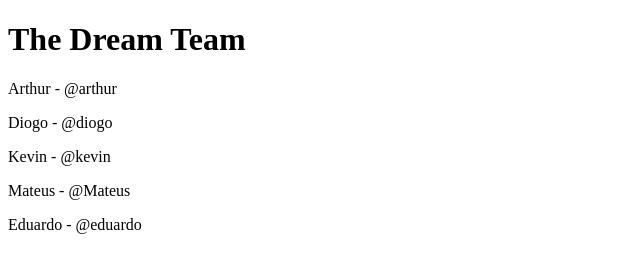
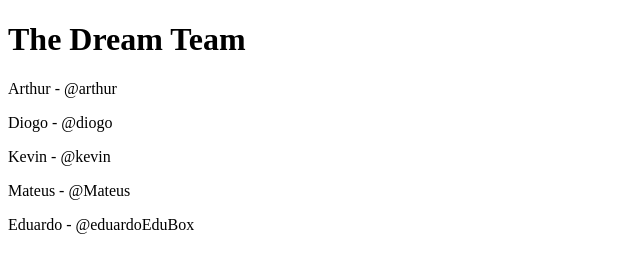
Before and after one commit to adlascio/git-for-teams-example, a plain HTML site: page index.html in a window 1280 px wide. Shown: the full height of the page, 0-640 px from the left. Drawn offline with Linux system fonts and the light colour scheme.

Commit message:
all my changes

```diff
--- a/index.html
+++ b/index.html
@@ -13,7 +13,7 @@
       <p>Diogo - @diogo</p>
       <p>Kevin - @kevin</p>
       <p>Mateus - @Mateus</p>
-      <p>Eduardo - @eduardo</p>
+      <p>Eduardo - @eduardoEduBox</p>
     </div>
   </body>
 </html>
```
Also changed, not shown: 1 other file.
